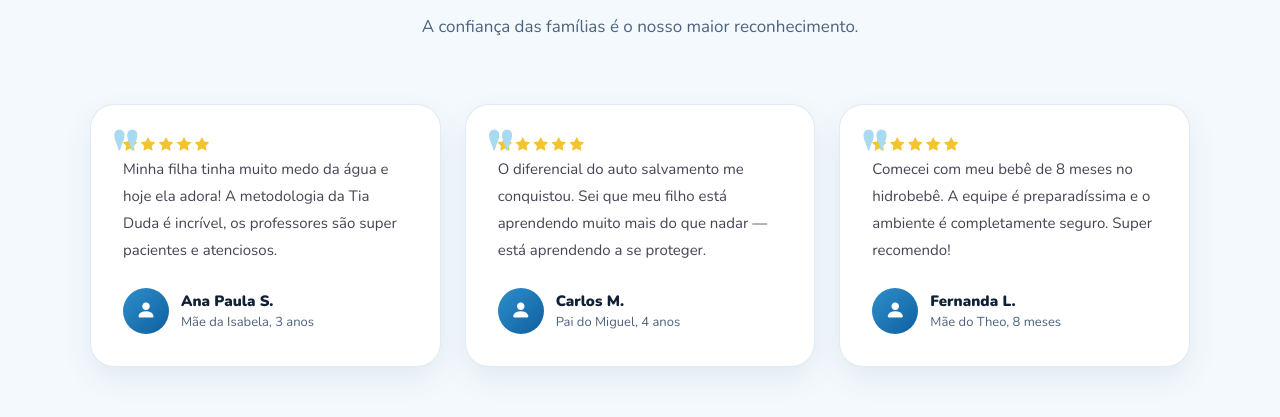
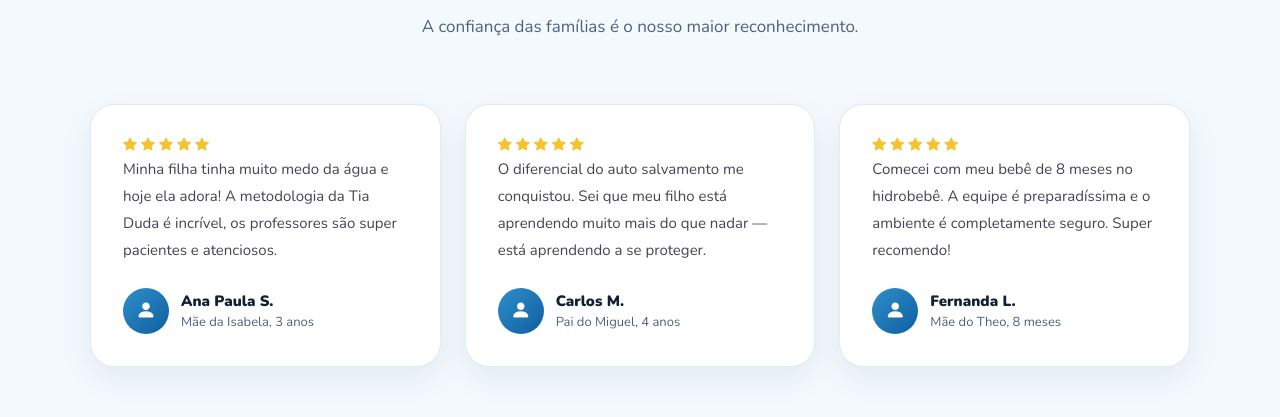
Before and after one commit to Lemuellopes/siteC.A.I, a plain HTML site: page index.html in a window 1280 px wide. Shown: the part 5835-6252 px from the top of the page. Drawn offline with nearby package versions, Linux system fonts and the light colour scheme.

Commit message:
fix: remove quotation mark from testimonial cards

```diff
--- a/styles.css
+++ b/styles.css
@@ -561,10 +561,6 @@
     transform: translateY(-4px);
     box-shadow: var(--shadow-strong);
   }
-  .testimonial-card::before {
-    content: '"'; font-family: 'Playfair Display', serif; font-size: 80px;
-    color: var(--foam); position: absolute; top: 10px; left: 20px; line-height: 1;
-  }
   .testimonial-text { font-size: 15px; color: #445; line-height: 1.8; margin-bottom: 24px; position: relative; z-index: 1; }
   .testimonial-author { display: flex; align-items: center; gap: 12px; }
   .author-avatar {
```
